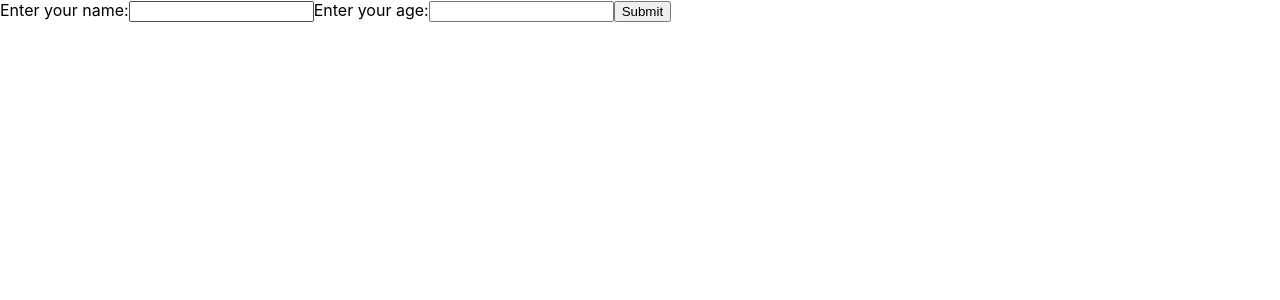
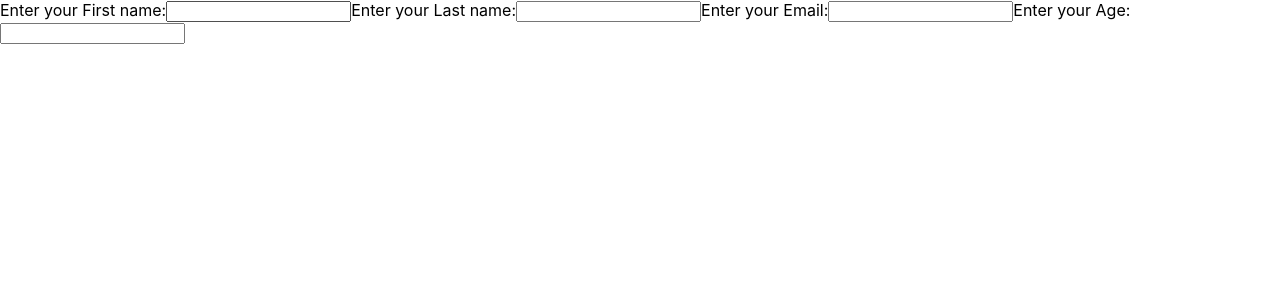
Before and after one commit to jegbune/my-ecommerce-app, a React (Create React App) app: page / in a window 1280 px wide. Shown: the top 300 px of the page. Built offline with nearby package versions, Linux system fonts and the light colour scheme.

Commit message:
React lesson one on CRUD app

```diff
--- a/src/App.js
+++ b/src/App.js
@@ -2,10 +2,12 @@
 import './App.css';
 import Menu from './Component/Menu';
 import Form from './Component/Form'
+import Crud from './Component/Crud';
 function App() {
   return (
     <div className="App">
-      <Menu />
+      <Crud />
+      {/* <Menu /> */}
       {/* <Form /> */}
       {/* <header className="App-header">
         <img src={logo} className="App-logo" alt="logo" />
--- /dev/null
+++ b/src/Component/Crud.js
@@ -0,0 +1,75 @@
+import React, { useState } from 'react'
+
+function Crud() {
+
+    const [fName, setFName] = useState('')
+    const [lName, setLName] = useState('')
+    const [Email, setEmail] = useState('')
+    const [Age, setAge] = useState('')
+
+    const handleFNameChange = (event) => {
+        setFName(event.target.value)
+    }
+    const handleLNameChange = (event) => {
+        setLName(event.target.value)
+    }
+    const handleEmailChange = (event) => {
+        setEmail(event.target.value)
+    }
+    const handleAgeChange = (event) => {
+        setAge(event.target.value)
+    }
+
+    const handleSubmit = (event) => {
+        event.preventDefault()
+        return{
+            fName, lName, Email, Age
+        }
+    }
+
+    return (
+        <form onSubmit={handleSubmit}>
+            <label>Enter your First name:
+                <input
+                type='text'
+                name = 'FirstName'
+                value={fName}
+                onChange={handleFNameChange}
+                />
+            </label>
+
+            <label>Enter your Last name:
+                <input
+                type='text'
+                name = 'LastName'
+                value={lName}
+                onChange={handleLNameChange}
+                />
+            </label>
+            <label>Enter your Email:
+                <input
+                type='text'
+                name = 'Email'
+                value={Email}
+                onChange={handleEmailChange}
+                />
+            </label>
+            <label>Enter your Age:
+                <input
+                type='text'
+                name = 'FirstName'
+                value={fName}
+                onChange={handleFNameChange}
+                />
+            </label>
+
+            <p>{fName}</p>
+            <p>{lName}</p>
+            <p>{Email}</p>
+            <p>{Age}</p>
+
+        </form>
+    )
+}
+
+export default Crud
```
